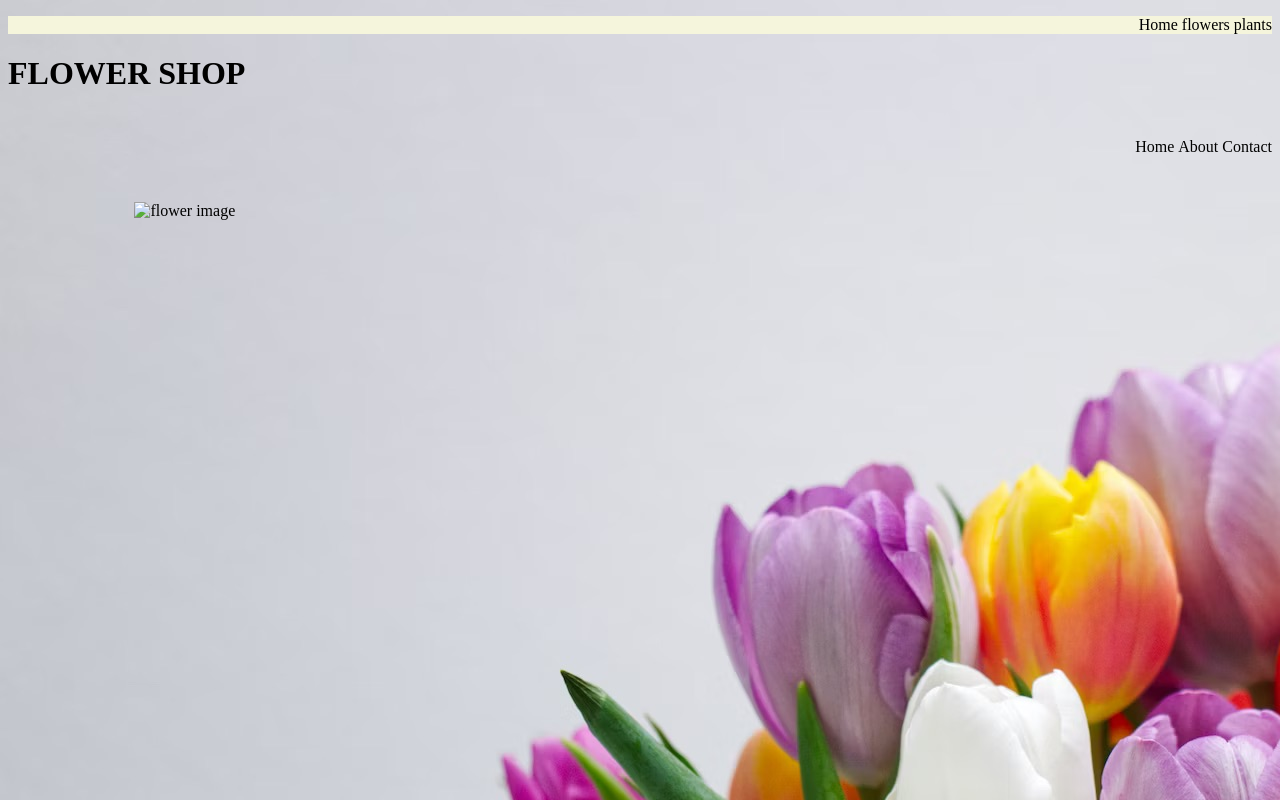
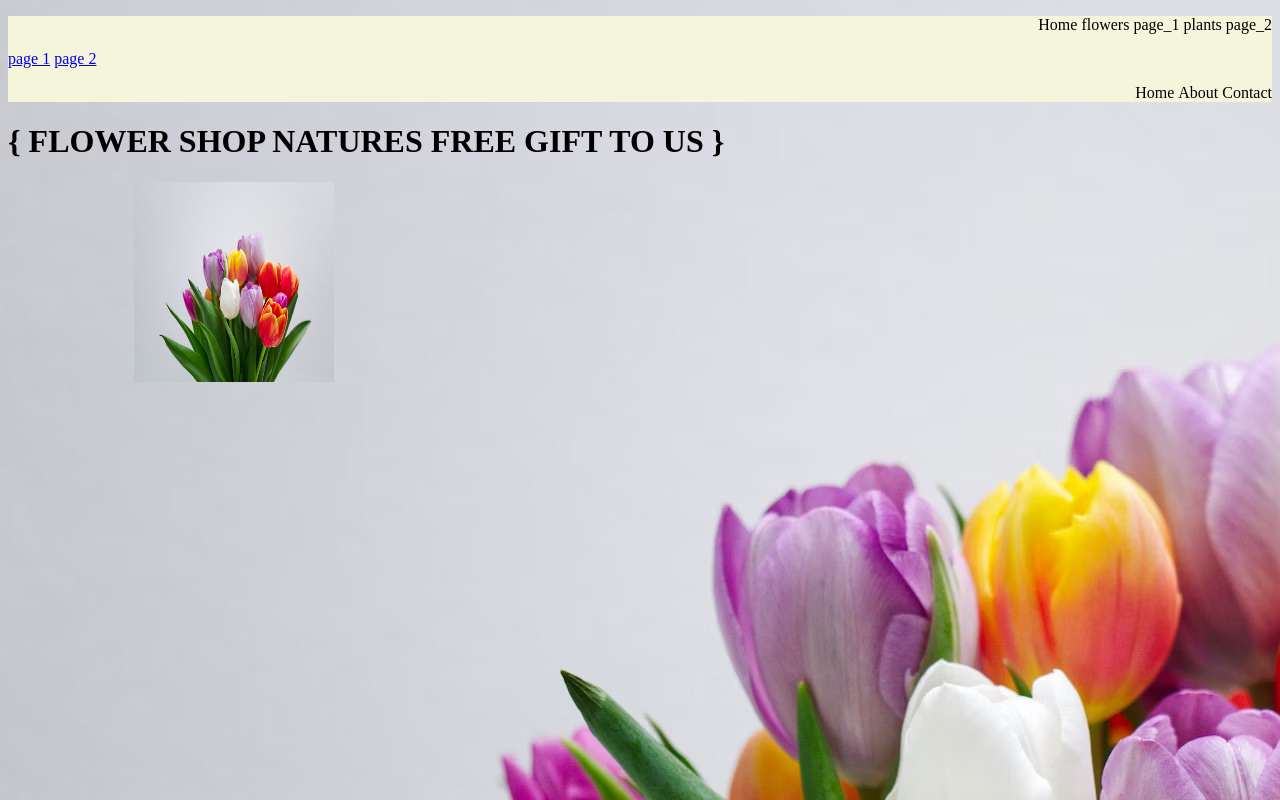
Before and after one commit to donyax/florist, a plain HTML site: page index.html in a window 1280 px wide. Drawn offline with Linux system fonts and the light colour scheme.

Commit message:
Add files via upload

```diff
--- a/index.html
+++ b/index.html
@@ -8,26 +8,37 @@
 </head>
 <body>
 
+
     <header>
+       <div>
         <nav>
             <ul>
                 <li><a href="index.html">Home</a></li>
-                <li><a href="flowers.html">flowers</a></li>
-                <li><a href="plants.html">plants</a></li>
+                <li><a href="flowers.html">flowers page_1</a></li>
+                <li><a href="plants.html">plants page_2</a></li>
             </ul>
+            <a href="flowers.html">page 1</a>
+            <a href="plants.html">page 2</a>
+
+            <ul>
+                <li><a href="#">Home</a></li>
+                <li><a href="#">About</a></li>
+                <li><a href="#">Contact</a></li>
+            </ul>
+
         </nav>
+        </div>
     </header>
-                 <h1>FLOWER SHOP</h1>
+    <h1>{
+        FLOWER SHOP NATURES FREE GIFT TO US
+}
+</h1>
 
-    <div class="navbar">
-        <ul>
-        <li><a href="#">Home</a></li>
-        <li><a href="#">About</a></li>
-        <li><a href="#">Contact</a></li>
-    </ul>
-    </div>
+
+
+
     <div class="florist">
-    <img src="images/bouquet_5jpeg" alt="flower image"style="height:200px;width:200px;;;">
+    <img src="images/bouquet_5.jpeg" alt="a bouquet of colouful lilly"style="height:200px;width:200px;;;">
 
 
     </div>
@@ -37,5 +48,7 @@
 
 
 
+
+
 </body>
 </html>
```
